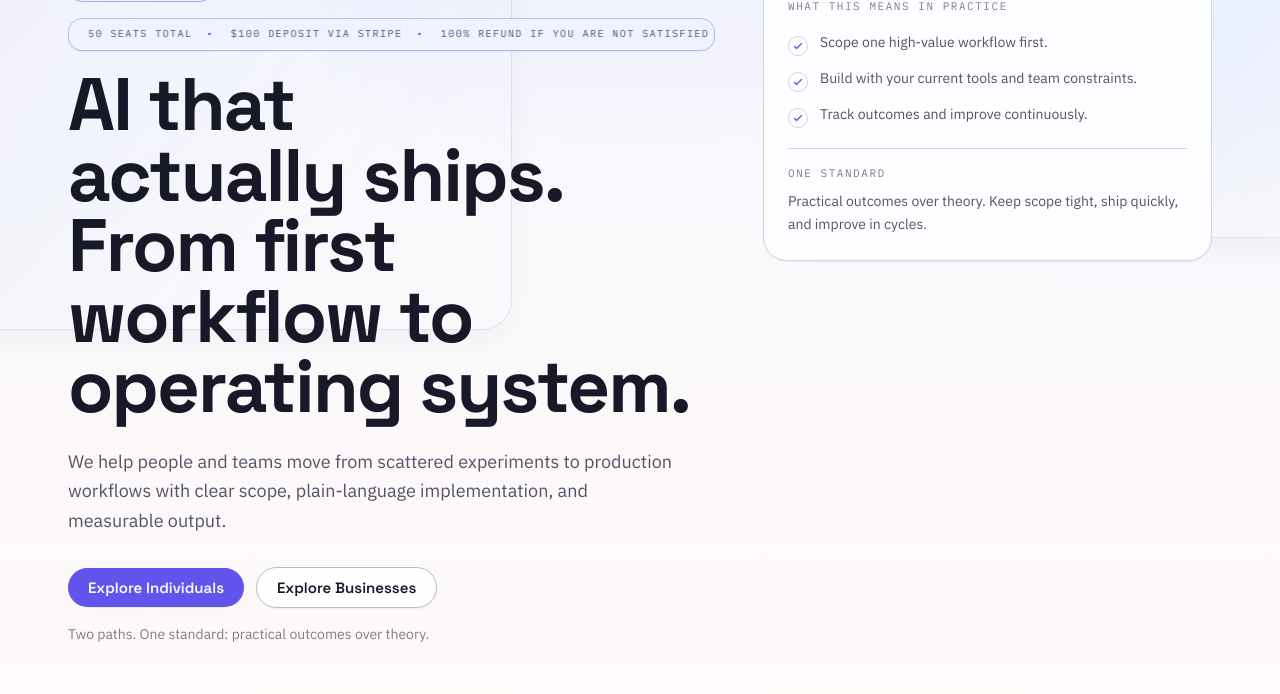
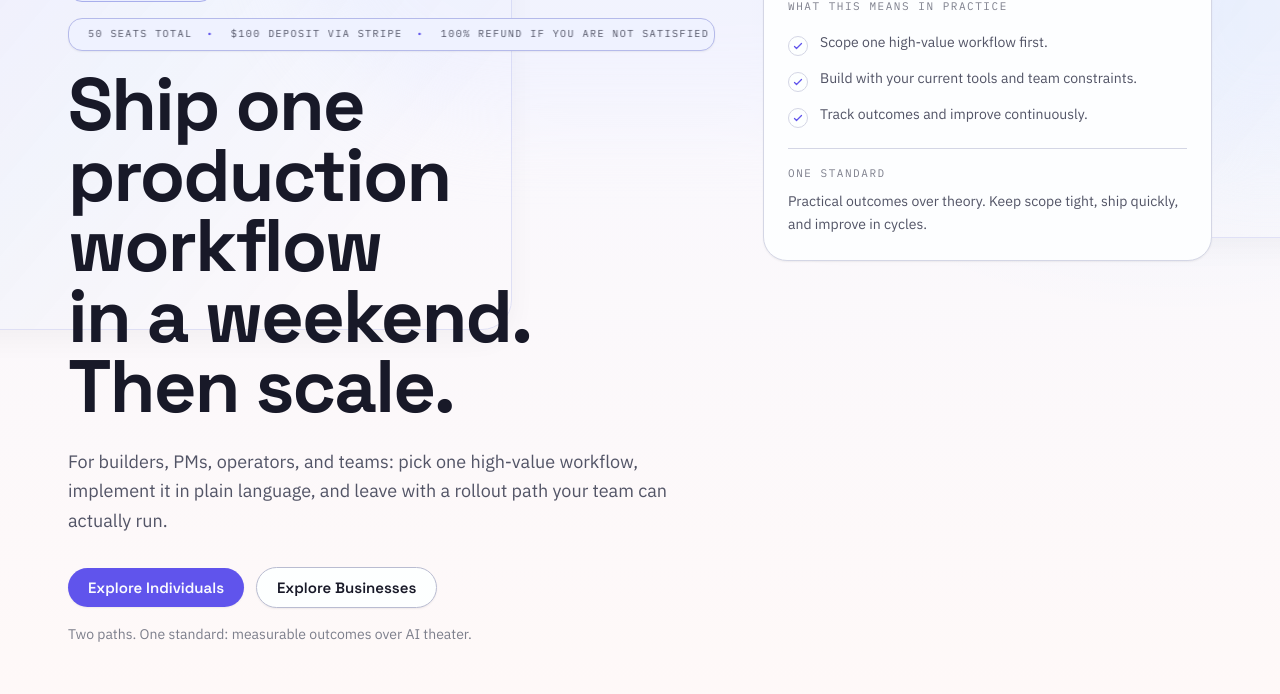
Before and after one commit to itsAR-VR/Z2A, a Next.js app: page / in a window 1280 px wide. Shown: the part 203-897 px from the top of the page. Built offline with nearby package versions, Linux system fonts and the light colour scheme; no server answers.

Commit message:
feat: sharpen home hero promise and qualification copy

```diff
--- a/src/app/page.tsx
+++ b/src/app/page.tsx
@@ -119,17 +119,17 @@ export default function HomePage() {
                   data-stage="2"
                   className="stage-enter mt-5 max-w-[14ch] font-heading text-[clamp(44px,5.8vw,78px)] font-bold leading-[0.95] tracking-tight text-[var(--color-text)] text-balance"
                 >
-                  AI that actually ships.
+                  Ship one production workflow
                   <span className="block text-[var(--color-text)]">
-                    From first workflow to operating system.
+                    in a weekend. Then scale.
                   </span>
                 </h1>
                 <p
                   data-stage="3"
                   className="stage-enter mt-6 max-w-[58ch] text-[15px] leading-relaxed text-[var(--color-text-muted)] md:text-lg text-pretty"
                 >
-                  We help people and teams move from scattered experiments to production workflows with clear scope,
-                  plain-language implementation, and measurable output.
+                  For builders, PMs, operators, and teams: pick one high-value workflow, implement it in plain
+                  language, and leave with a rollout path your team can actually run.
                 </p>
                 <div data-stage="4" className="stage-enter mt-8 flex flex-wrap items-center gap-3">
                   <Button href="/individuals">Explore Individuals</Button>
@@ -138,7 +138,7 @@ export default function HomePage() {
                   </Button>
                 </div>
                 <p data-stage="5" className="stage-enter mt-4 text-sm text-[var(--color-text-faint)]">
-                  Two paths. One standard: practical outcomes over theory.
+                  Two paths. One standard: measurable outcomes over AI theater.
                 </p>
               </div>
 
```
